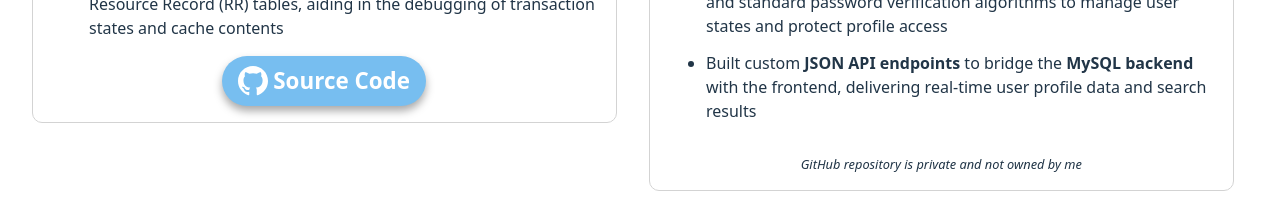
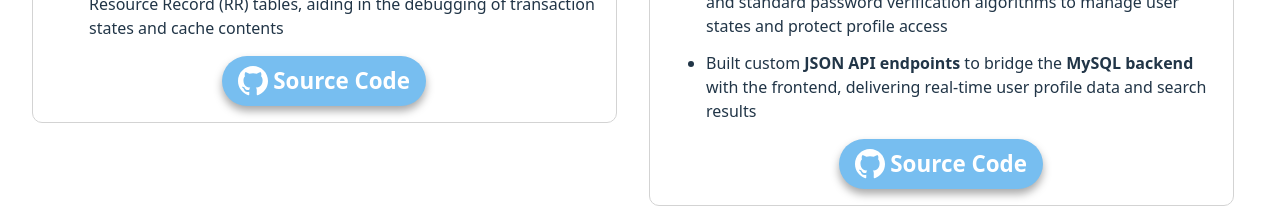
Before and after one commit to ntpotraz/homepage, a React (Vite) app: page / in a window 1280 px wide. Shown: the part 5080-5302 px from the top of the page. Built offline with nearby package versions, Linux system fonts and the light colour scheme.

Commit message:
Added sourcecode to Instalink

```diff
--- a/src/components/projects/Instalink.jsx
+++ b/src/components/projects/Instalink.jsx
@@ -3,13 +3,6 @@
 import insta from "../../assets/instalink.jpg";
 
 const Instalink = () => {
-  const warning = {
-    fontSize: "0.8rem",
-    textAlign: "center",
-    paddingTop: "1rem",
-    display: "block",
-  };
-
   return (
     <Card image={insta} title="InstaLink Social Media">
       <ul className="techStack">
@@ -55,7 +48,12 @@
           Built custom <strong>JSON API endpoints</strong> to bridge the <strong>MySQL backend</strong> with the frontend, delivering real-time user profile data and search results
         </li>
       </ul>
-      <i style={warning}>GitHub repository is private and not owned by me</i>
+      <div className="cardBtns">
+        <a href="https://github.com/ntpotraz/InstaLink" rel="noreferrer" target="_blank">
+          <svg width="30" height="30" viewBox="0 0 1024 1024" fill="currentColor" xmlns="http://www.w3.org/2000/svg"> <path fillRule="evenodd" clipRule="evenodd" d="M8 0C3.58 0 0 3.58 0 8C0 11.54 2.29 14.53 5.47 15.59C5.87 15.66 6.02 15.42 6.02 15.21C6.02 15.02 6.01 14.39 6.01 13.72C4 14.09 3.48 13.23 3.32 12.78C3.23 12.55 2.84 11.84 2.5 11.65C2.22 11.5 1.82 11.13 2.49 11.12C3.12 11.11 3.57 11.7 3.72 11.94C4.44 13.15 5.59 12.81 6.05 12.6C6.12 12.08 6.33 11.73 6.56 11.53C4.78 11.33 2.92 10.64 2.92 7.58C2.92 6.71 3.23 5.99 3.74 5.43C3.66 5.23 3.38 4.41 3.82 3.31C3.82 3.31 4.49 3.1 6.02 4.13C6.66 3.95 7.34 3.86 8.02 3.86C8.7 3.86 9.38 3.95 10.02 4.13C11.55 3.09 12.22 3.31 12.22 3.31C12.66 4.41 12.38 5.23 12.3 5.43C12.81 5.99 13.12 6.7 13.12 7.58C13.12 10.65 11.25 11.33 9.47 11.53C9.76 11.78 10.01 12.26 10.01 13.01C10.01 14.08 10 14.94 10 15.21C10 15.42 10.15 15.67 10.55 15.59C13.71 14.53 16 11.53 16 8C16 3.58 12.42 0 8 0Z" transform="scale(64)"/> </svg>
+          Source Code
+        </a>
+      </div>
     </Card>
   )
 };
```
